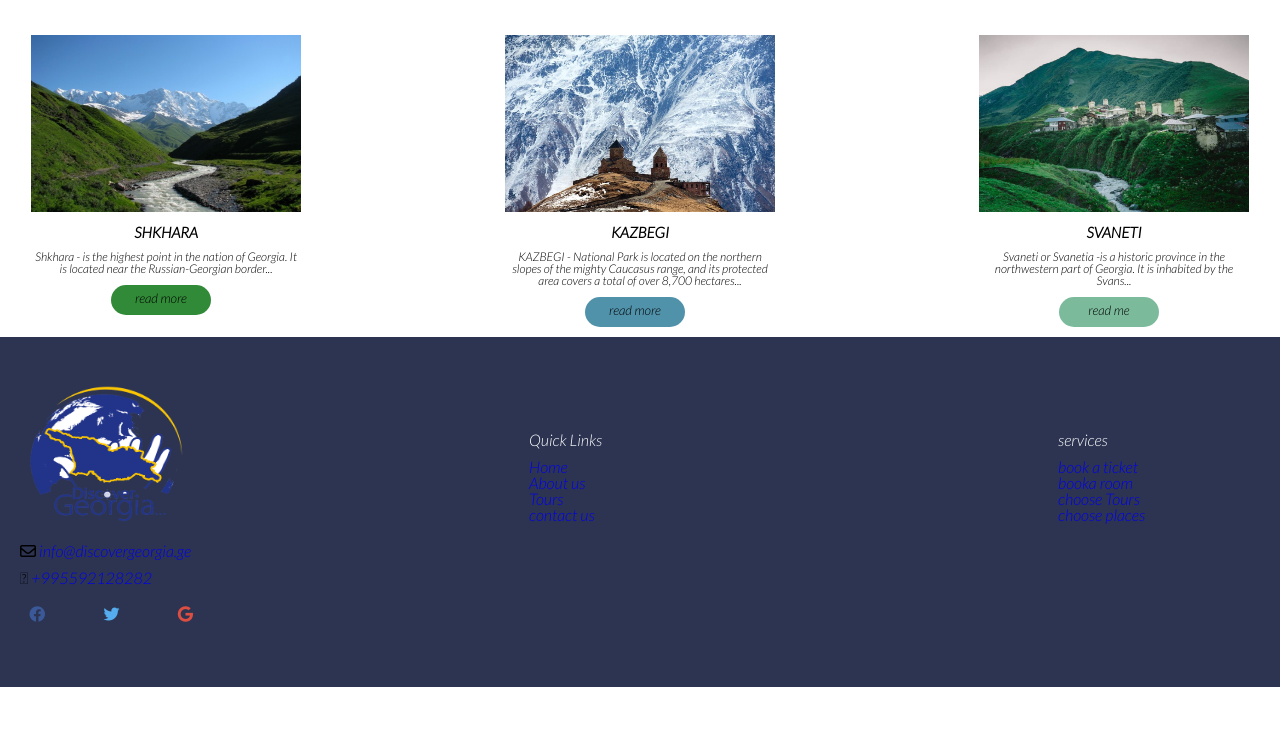
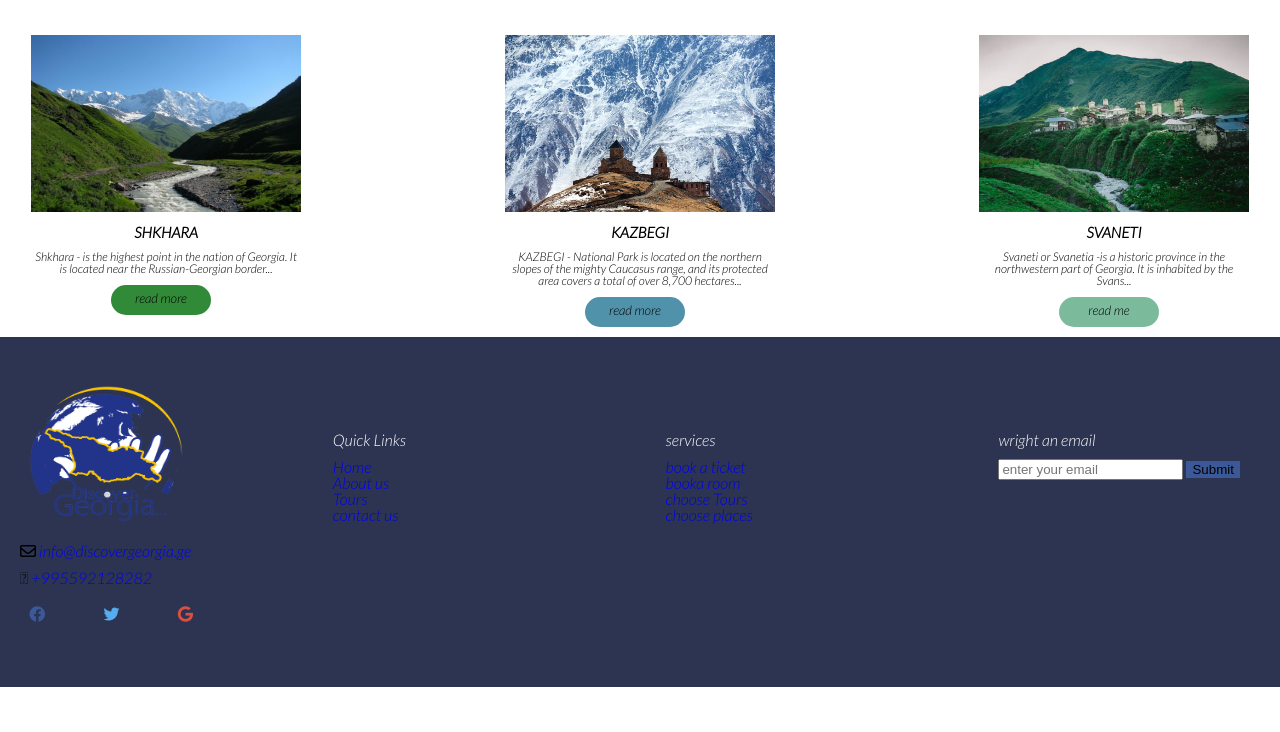
Before and after one commit to gugushvili97/project, a plain HTML site: page index.html in a window 1280 px wide. Shown: the part 648-1380 px from the top of the page. Drawn offline with Linux system fonts and the light colour scheme.

Commit message:
add mail div in footer

```diff
--- a/css/style.css
+++ b/css/style.css
@@ -253,3 +253,10 @@
 .nav-item1 {
     margin-bottom: 10px;
 }
+.mail-us {
+    margin-right: 40px;
+}
+.submit {
+    background-color: #3B5998;
+    border: none;
+}
--- a/index.html
+++ b/index.html
@@ -158,6 +158,15 @@
                 </nav>
 
             </div>
+            <div class="mail-us">
+                <p class="Quick-Links">wright an email</p>
+                <form action="/action_page.php">
+                    <label for="email"></label>
+                    <input type="email" id="email" name="email" placeholder="enter your email">
+                    <input  class="submit" type="submit">
+                  </form>
+
+            </div>
 
         </div>
 
```
